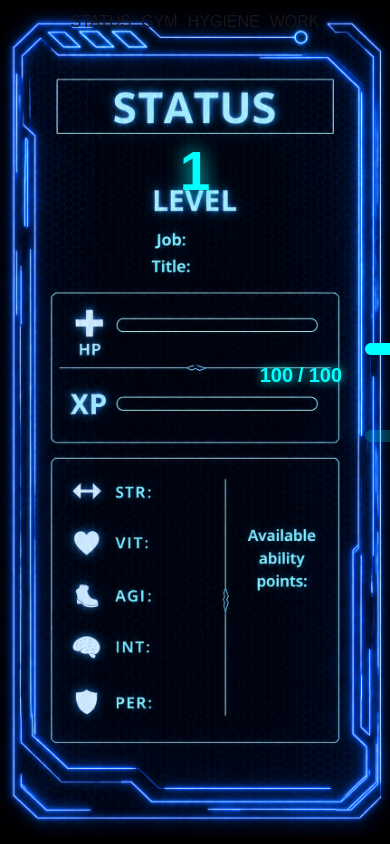
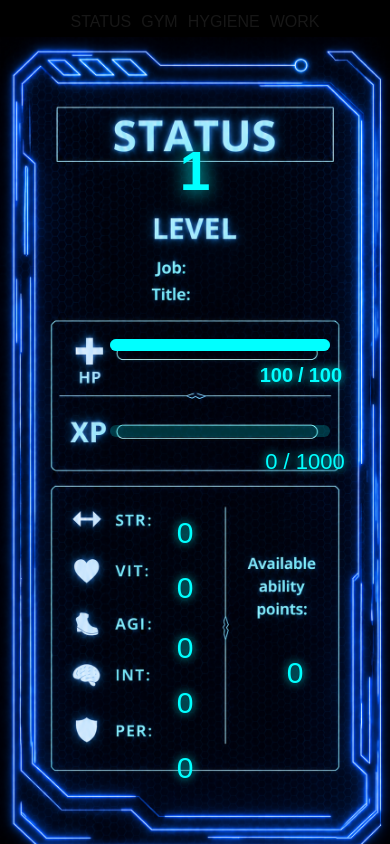
Before and after one commit to lukapavlovic369/life-rpg, a Next.js app: page / in a window 390 px wide. Built offline with nearby package versions, Linux system fonts and the light colour scheme.

Commit message:
final mobile layout

```diff
--- a/app/page.tsx
+++ b/app/page.tsx
@@ -105,8 +105,11 @@ if (Math.floor(newXP / 1000) > Math.floor(xp / 1000)) {
     return (
       <div style={{
         position: "absolute",
+        zIndex: 20,
         top: task.y,
-        left: task.x,
+left: "50%",
+transform: "translateX(-50%)",
+marginLeft: `${task.x - 440}px`,
         display: "flex",
         alignItems: "center",
         gap: "10px",
@@ -211,16 +214,16 @@ const hygieneTasks: Task[] = [
 ];
 
 const workTasks: Task[] = [
-  { id: "w1", text: "", x: 650, y: 195 },
-  { id: "w2", text: "", x: 650, y: 245 },
-  { id: "w3", text: "", x: 650, y: 295 },
-  { id: "w4", text: "", x: 650, y: 345 },
-  { id: "w5", text: "", x: 650, y: 395 },
-  { id: "w6", text: "", x: 650, y: 680 },
-  { id: "w7", text: "", x: 650, y: 708 },
-  { id: "w8", text: "", x: 650, y: 736 },
-  { id: "w9", text: "", x: 650, y: 764 },
-  { id: "w10", text: "", x: 650, y: 792 },
+  { id: "w1", text: "", x: 650, y: 175 },
+  { id: "w2", text: "", x: 650, y: 225 },
+  { id: "w3", text: "", x: 650, y: 275 },
+  { id: "w4", text: "", x: 650, y: 325 },
+  { id: "w5", text: "", x: 650, y: 375 },
+  { id: "w6", text: "", x: 650, y: 660 },
+  { id: "w7", text: "", x: 650, y: 688 },
+  { id: "w8", text: "", x: 650, y: 716 },
+  { id: "w9", text: "", x: 650, y: 744 },
+  { id: "w10", text: "", x: 650, y: 772 },
 ];
 function getBackground() {
   if (screen === "status") return "/status.png";
@@ -232,10 +235,10 @@ function getBackground() {
 return (
   <div style={{
     height: "100vh",
-    overflow: "hidden",
+    overflow: "auto",
     display: "flex",
     justifyContent: "center",
-    alignItems: "center"
+alignItems: "flex-start"
   }}>
     <div style={{
       position: "fixed",
@@ -252,9 +255,12 @@ return (
       </div>
 
       {/* BACKGROUND */}
+
+
       <div style={{
 width: "900px",
-        height: "100%",
+height: "900px",
+
 backgroundImage: `url(${getBackground()})`,
 backgroundSize: "contain",
 backgroundRepeat: "no-repeat",
@@ -296,8 +302,10 @@ return (
 {screen === "status" && (
   <div style={{
     position: "absolute",
-    top: 343,   // pomakni da sjedne na HP liniju
-    left: 365,
+    top: 339,   // pomakni da sjedne na HP liniju
+left: "50%",
+transform: "translateX(-50%)",
+marginLeft: "25px",
     width: "220px",
     height: "12px",
     background: "rgba(0,255,255,0.2)",
@@ -315,8 +323,10 @@ return (
 {screen === "status" && (
   <div style={{
     position: "absolute",
-    top: 430,
-    left: 365,
+    top: 425,
+left: "50%",
+transform: "translateX(-50%)",
+marginLeft: "25px",
     width: "220px",
     height: "12px",
     background: "rgba(0,255,255,0.2)",
@@ -335,7 +345,9 @@ return (
   <div style={{
     position: "absolute",
     top: 445,
-    left: 510,
+left: "50%",
+transform: "translateX(-50%)",
+marginLeft: "110px",
     color: "cyan",
     textShadow: "0 0 10px cyan",
     fontSize: "22px",
@@ -346,7 +358,16 @@ return (
 )}
 {screen === "status" && (
   <>
-    <div style={{ position: "absolute", top: 650, left: 540, color: "cyan", textShadow: "0 0 10px cyan", fontSize: "30px", zIndex: 10 }}>
+    <div style={{
+position: "absolute",
+top: 650,
+left: "50%",
+transform: "translateX(-50%)",
+marginLeft: "100px",
+color: "cyan",
+textShadow: "0 0 10px cyan",
+fontSize: "30px",
+zIndex: 10 }}>
       {abilityPoints}
     </div>
 
@@ -355,7 +376,9 @@ onClick={() => upgradeStat("str")}
   style={{
     position: "absolute",
     top: 510,
-    left: 430,
+left: "50%",
+transform: "translateX(-50%)",
+marginLeft: "-10px",
     color: "cyan",
     textShadow: "0 0 10px cyan",
     fontSize: "30px",
@@ -371,7 +394,9 @@ onClick={() => upgradeStat("vit")}
   style={{
     position: "absolute",
     top: 565,
-    left: 430,
+left: "50%",
+transform: "translateX(-50%)",
+marginLeft: "-10px",
     color: "cyan",
     textShadow: "0 0 10px cyan",
     fontSize: "30px",
@@ -387,7 +412,9 @@ onClick={() => upgradeStat("agi")}
   style={{
     position: "absolute",
     top: 625,
-    left: 430,
+left: "50%",
+transform: "translateX(-50%)",
+marginLeft: "-10px",
     color: "cyan",
     textShadow: "0 0 10px cyan",
     fontSize: "30px",
@@ -403,7 +430,9 @@ onClick={() => upgradeStat("int")}
   style={{
     position: "absolute",
     top: 680,
-    left: 430,
+left: "50%",
+transform: "translateX(-50%)",
+marginLeft: "-10px",
     color: "cyan",
     textShadow: "0 0 10px cyan",
     fontSize: "30px",
@@ -418,7 +447,9 @@ onClick={() => upgradeStat("per")}
   style={{
     position: "absolute",
     top: 745,
-    left: 430,
+left: "50%",
+transform: "translateX(-50%)",
+marginLeft: "-10px",
     color: "cyan",
     textShadow: "0 0 10px cyan",
     fontSize: "30px",
@@ -453,30 +484,42 @@ onClick={() => upgradeStat("per")}
 
 {screen === "gym" && (
   <>
-    <div style={{ position: "absolute", left: 335, top: 765, color: "cyan" }}>
+    <div style={{ position: "absolute", left: "50%",
+transform: "translateX(-50%)",
+marginLeft: "-105px", top: 756, color: "cyan" }}>
       {streak}
     </div>
 
-    <div style={{ position: "absolute", left: 490, top: 765, color: "cyan" }}>
+    <div style={{ position: "absolute", left: "50%",
+transform: "translateX(-50%)",
+marginLeft: "35px", top: 756, color: "cyan" }}>
       {level}
     </div>
 
-    <div style={{ position: "absolute", left: 610, top: 765, color: "cyan" }}>
+    <div style={{ position: "absolute", left: "50%",
+transform: "translateX(-50%)",
+marginLeft: "190px", top: 756, color: "cyan" }}>
       {xp} / 1000
     </div>
   </>
 )}
 {screen === "work" && (
   <>
-    <div style={{ position: "absolute", left: 335, top: 470, color: "cyan" }}>
+    <div style={{ position: "absolute", left: "50%",
+transform: "translateX(-50%)",
+marginLeft: "-115px", top: 465, color: "cyan" }}>
       {streak}
     </div>
 
-    <div style={{ position: "absolute", left: 490, top: 470, color: "cyan" }}>
+    <div style={{ position: "absolute", left: "50%",
+transform: "translateX(-50%)",
+marginLeft: "45px", top: 465, color: "cyan" }}>
       {level}
     </div>
 
-    <div style={{ position: "absolute", left: 610, top: 470, color: "cyan" }}>
+    <div style={{ position: "absolute", left: "50%",
+transform: "translateX(-50%)",
+marginLeft: "195px", top: 465, color: "cyan" }}>
       {xp} / 1000
     </div>
   </>
```
Lines whose indentation alone changed are shown as unchanged.
